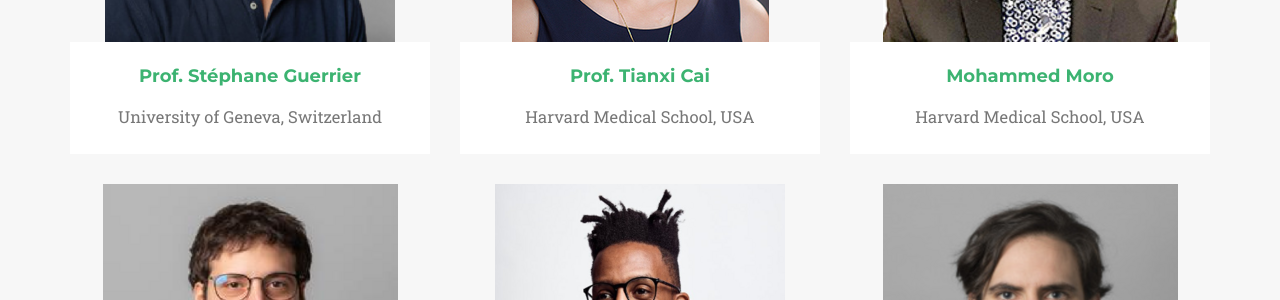
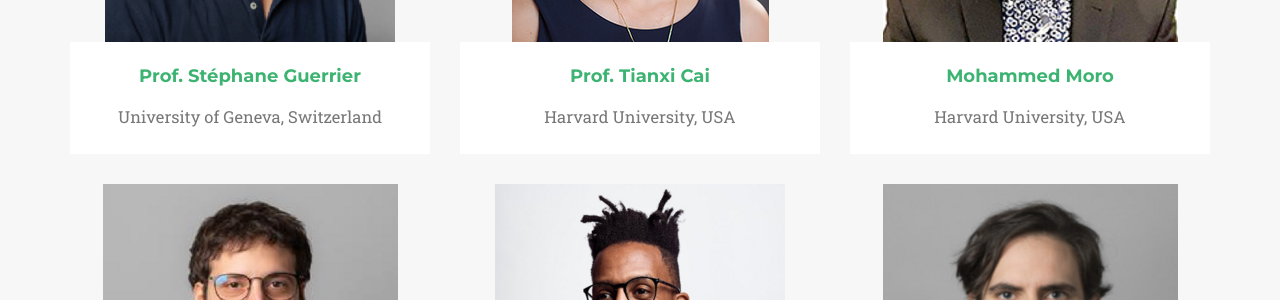
Before and after one commit to SMAC-Group/stat_conf_24, a Jekyll site: the page built from index.html, in a window 1280 px wide and 900 px high, scrolled down 3564 px. Shown: the part 154-454 px from the top of the window. Built offline with Jekyll 4.4.1, drawn with Linux system fonts in a browser that asks for light colours; some web fonts are replaced; some of the changed text lies outside the part shown.

Commit message:
modified affiliation tianxi cai and affiliation yuming previous editions

```diff
--- a/_data/twenty_17/teams.yml
+++ b/_data/twenty_17/teams.yml
@@ -10,7 +10,7 @@
 
 - title: <a href="https://dbmi.hms.harvard.edu/people/tianxi-cai" target="_blank">Prof. Tianxi Cai</a>
   name: Name-3
-  subtitle: Harvard Medical School, USA
+  subtitle: Harvard University, USA
   img: tianxi2.jpg
   thumbnail: tianxi2.jpg
   alt: Picture of TBD
@@ -19,7 +19,7 @@
 
 - title: <a href="https://dbmi.hms.harvard.edu/people/mohammed-moro" target="_blank">Mohammed Moro</a>
   name: Name-3
-  subtitle: Harvard Medical School, USA
+  subtitle: Harvard University, USA
   img: moro2.jpg
   thumbnail: moro2.jpg
   alt: Picture of TBD
--- a/_includes/2017_data/previous_ed.html
+++ b/_includes/2017_data/previous_ed.html
@@ -121,7 +121,7 @@
 
 
                 <li>
-        <a href="https://yumingzhang.com/" target="_blank">Dr. Yuming Zhang</a> (Harvard University, USA)
+        <a href="https://yumingzhang.com/" target="_blank">Yuming Zhang</a> (University of Geneva, Switzerland)
         </li>
 
                 <li>
@@ -234,7 +234,7 @@
 
 
                 <li>
-        <a href="https://yumingzhang.com/" target="_blank">Dr. Yuming Zhang</a> (Harvard University, USA)
+        <a href="https://yumingzhang.com/" target="_blank">Yuming Zhang</a> (University of Geneva, Switzerland)
         </li>
 
     </ul>
```
Also changed, not shown: 4 other files.
